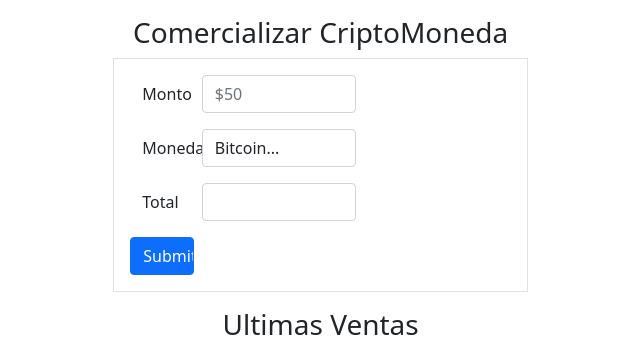
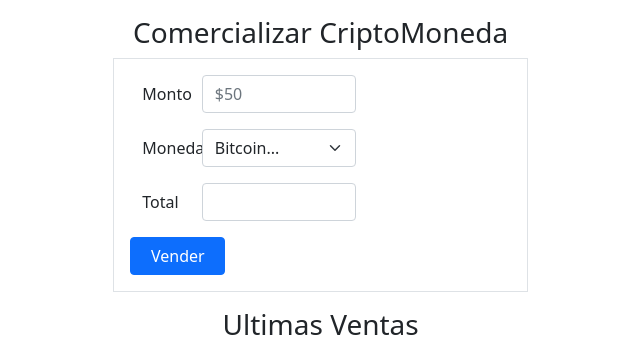
Before and after one commit to classroomMisiones/Proyecto-FS-Misiones-Grupo-1, an Angular app: page / in a window 1280 px wide. Shown: the top 337 px of the page, without its empty margins (112-752 px from the left). Built offline with nearby package versions, Linux system fonts and the light colour scheme.

Commit message:
Segunto prototipo vender criptomoneda

```diff
--- a/src/app/CriptoMoneda/vender-cripto-moneda/vender-cripto-moneda.component.html
+++ b/src/app/CriptoMoneda/vender-cripto-moneda/vender-cripto-moneda.component.html
@@ -18,7 +18,7 @@
                 <div class="form-group row mb-3">
                     <label class="col-2 col-form-label" for="moneda">Moneda</label>
                     <div   class="col-6">
-                        <select name="moneda" id="moneda" class="form-control">
+                        <select name="moneda" id="moneda" class="form-select">
                             <option selected>Bitcoin...</option>
                         </select>
                     </div>
@@ -32,7 +32,9 @@
                     </div>
                 </div>
 
-                <input class="col-2 btn btn-primary " type="submit" title="Enviar" >
+                <input class="col-3 btn btn-primary ml-3" type="submit" title="Vender" value="Vender">
+
+
 
             </form>
         </div>
```
